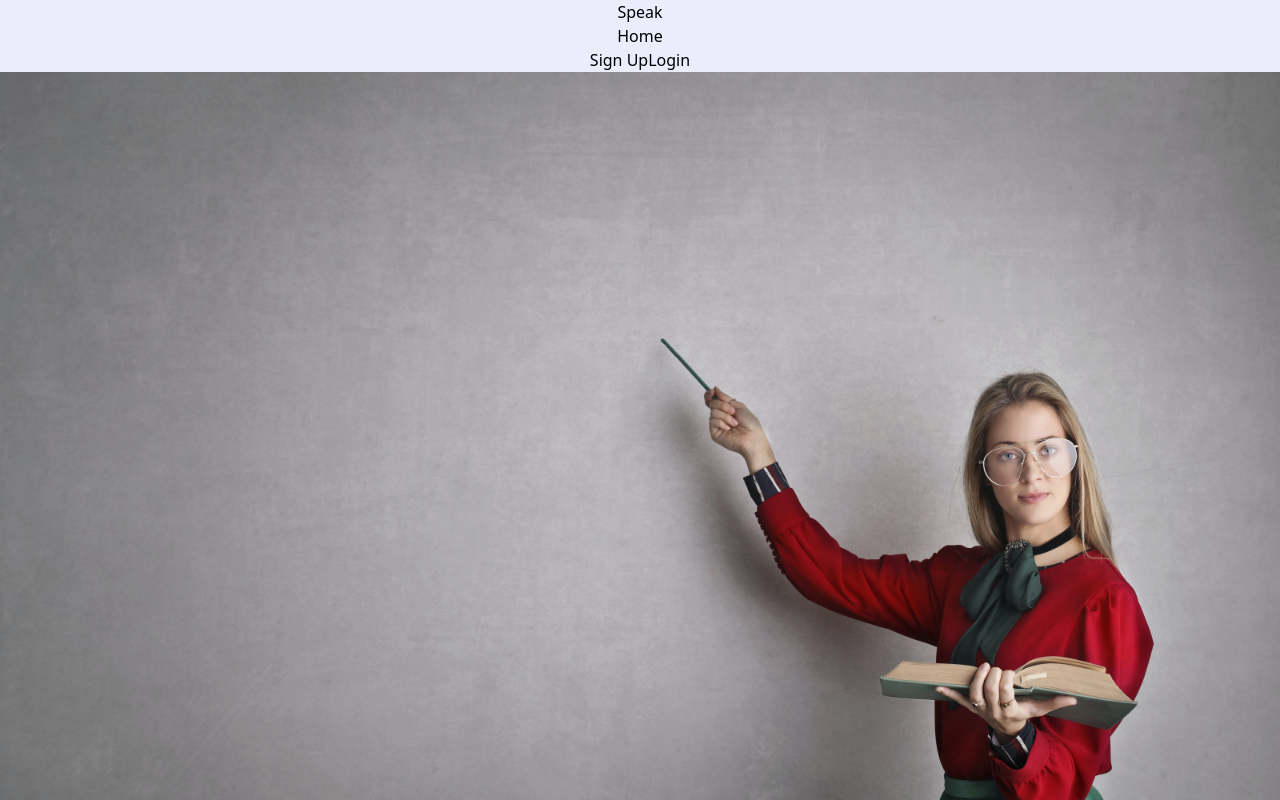
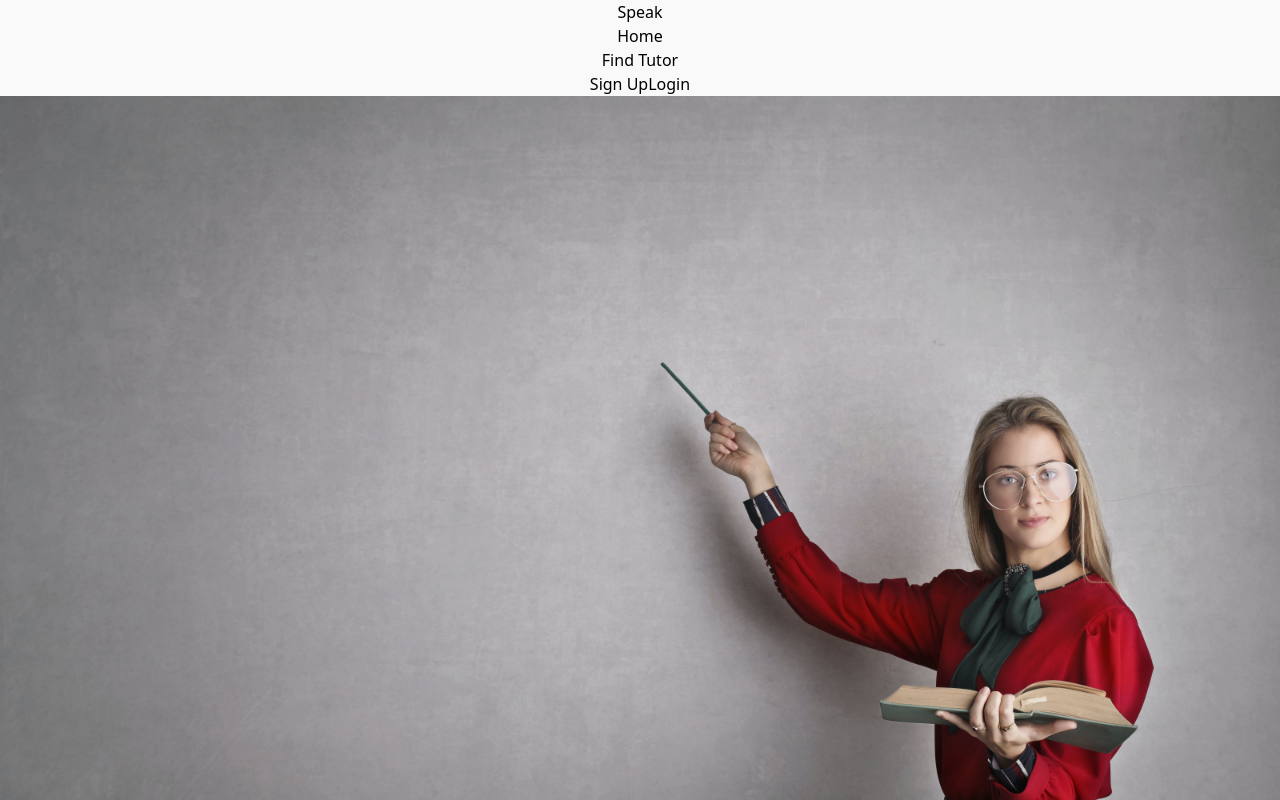
Before and after one commit to nandu44-code/Speak-frontend, a React (Vite) app in the folder Frontend/: page / in a window 1280 px wide. Shown: the top 800 px of the page. Built offline with nearby package versions, Linux system fonts and the light colour scheme.

Commit message:
Created TutorCard and find FindTutorsPage

```diff
--- a/Frontend/src/App.jsx
+++ b/Frontend/src/App.jsx
@@ -16,6 +16,7 @@ import ChangePassPage from './pages/Student/ChangePassPage';
 import TutorCheklistPage from './pages/Tutor/TutorCheklistPage';
 import TutorHomePage from './pages/Tutor/TutorHomePage';
 import TutorProcessingPage from './pages/Tutor/TutorProcessingPage';
+import FindTutorsPage from './pages/Student/FindTutorsPage';
 //admin related pages
 import AdminHomePage from './pages/Admin/AdminHomePage';
 import AdminUsersPage from './pages/Admin/AdminUsersPage';
@@ -38,6 +39,7 @@ function App() {
           <Route path='/student/home/' element={<StudentHomePage/>}/>
           <Route path='/student/profile/' element={<StudentProfile/>}/>
           <Route path='/student/changePassword/' element={<ChangePassPage/>}/>
+          <Route path='/student/findTutors/' element={<FindTutorsPage/>}/>
 
           <Route path='/tutor/home/' element={<TutorHomePage/>}/>
           <Route path='/tutor/checklist/' element={<TutorCheklistPage/>}/>
--- a/Frontend/src/components/FeatureCard.jsx
+++ b/Frontend/src/components/FeatureCard.jsx
@@ -2,7 +2,7 @@ import React from 'react';
 
 const CustomCard = ({ icon, heading, paragraph }) => {
   return (
-    <div className="w-full bg-slate-300 rounded-xl p-5 m-2 hover:scale-105 hover:border-b-4 border-indigo-900  duration-700 hover:rounded-3xl cursor-pointer
+    <div className="w-full bg-gray-300 rounded-xl p-5 m-2 hover:scale-105 hover:border-b-4 border-indigo-900  duration-700 hover:rounded-3xl cursor-pointer
                     sm:w-5/6 md:w-3/4 lg:w-1/4 xl:w-1/4 2xl:w-1/4 ">
       <div className="flex flex-row">
         {icon && React.cloneElement(icon, { size: '4rem' })}
--- a/Frontend/src/components/Navbar.jsx
+++ b/Frontend/src/components/Navbar.jsx
@@ -3,14 +3,14 @@ import { useNavigate, Link } from "react-router-dom";
 import { useSelector, useDispatch } from "react-redux";
 import { FaUser } from "react-icons/fa";
 import { jwtDecode } from "jwt-decode";
-import { getMyProfile,clearUser } from "../features/userSlice";
+import { getMyProfile, clearUser } from "../features/userSlice";
 
 function Navbar() {
   const navigate = useNavigate();
   const dispatch = useDispatch();
-  const is_authenticated = useSelector(state => state.user.is_authenticated)
-  const [is_tutor,setIs_tutor] = useState(false)
-  console.log(is_authenticated)
+  const is_authenticated = useSelector((state) => state.user.is_authenticated);
+  const [is_tutor, setIs_tutor] = useState(false);
+  console.log(is_authenticated);
 
   const handleClickSignUp = () => {
     navigate("/register/");
@@ -24,7 +24,7 @@ function Navbar() {
     localStorage.removeItem("accessToken");
     localStorage.removeItem("refreshToken");
 
-    dispatch((clearUser()))
+    dispatch(clearUser());
     navigate("/login");
   };
 
@@ -33,8 +33,8 @@ function Navbar() {
 
     if (token) {
       const decodedToken = jwtDecode(token);
-      const is_tutor = decodedToken.is_tutor
-      setIs_tutor(is_tutor)
+      const is_tutor = decodedToken.is_tutor;
+      setIs_tutor(is_tutor);
     }
   }, []);
 
@@ -43,33 +43,51 @@ function Navbar() {
       <div className="max-w-7xl mx-auto flex justify-between items-center">
         {/* Logo */}
         <div className="flex-shrink-0">
-          <Link to='/' className="text-purple-900 font-bold text-4xl ml-0 hover:scale-x-110 hover:text-indigo-900">
+          <Link
+            to="/"
+            className="text-purple-900 font-bold text-4xl ml-0 hover:scale-x-110 hover:text-indigo-900"
+          >
             Speak
           </Link>
         </div>
 
         {/* Navigation links */}
-        <div className="hidden md:flex space-x-10  ">
-          <Link to="/" className="text-purple-950 font-bold text-lg hover:scale-110  hover:text-indigo-900 duration-500">
+        <div className="flex">
+          <div className="hidden md:flex space-x-10  mx-6">
+            <Link
+              to="/"
+              className="text-purple-950 font-bold text-lg hover:scale-110  hover:text-indigo-900 duration-500"
+            >
               Home
             </Link>
+          </div>
+          <div className="hidden md:flex space-x-10  mx-6">
+            <Link
+              to="/student/findTutors/"
+              className="text-purple-950 font-bold text-lg hover:scale-110  hover:text-indigo-900 duration-500"
+            >
+              Find Tutor
+            </Link>
+          </div>
         </div>
 
         {is_authenticated ? (
           <>
-          {is_tutor?
-           (<Link to="/tutor/checklist">
+            {is_tutor ? (
+              <Link to="/tutor/checklist">
                 <FaUser
                   size={24}
                   className="cursor-pointer text-purple-950  hover:scale-110  hover:text-indigo-900 duration-500"
                 />
-         </Link>):
-           (<Link to="/student/profile/">
+              </Link>
+            ) : (
+              <Link to="/student/profile/">
                 <FaUser
                   size={24}
                   className="cursor-pointer text-purple-950  hover:scale-110  hover:text-indigo-900 duration-500"
                 />
-         </Link>)}
+              </Link>
+            )}
 
             <button
               className="relative inline-flex items-center justify-center p-0.5 mb-2 me-2 overflow-hidden text-sm font-medium text-gray-900 rounded-lg group bg-gradient-to-br from-purple-600 to-blue-500 group-hover:from-purple-600 group-hover:to-blue-500 hover:text-white dark:text-white focus:ring-4 focus:outline-none focus:ring-blue-300 dark:focus:ring-blue-800"
--- /dev/null
+++ b/Frontend/src/components/TutorCard.jsx
@@ -0,0 +1,20 @@
+import React from 'react'
+
+function TutorCard(props) {
+    const { name, country, state, imageUrl } = props;
+
+  return (
+   <div className="max-w-sm rounded-lg overflow-hidden shadow-lg mx-6 my-10 cursor-pointer hover:scale-105 duration-700 hover:shadow-2xl">
+      <img className="w-full" src={imageUrl} alt="Tutor" />
+      <div className="px-6 py-4">
+        <div className="font-bold text-xl mb-2">{name}</div>
+        <p className="text-gray-700 text-base">
+          Country: {country}<br />
+          State: {state}
+        </p>
+      </div>
+    </div>
+  )
+}
+
+export default TutorCard
--- a/Frontend/src/index.css
+++ b/Frontend/src/index.css
@@ -3,5 +3,5 @@
 @tailwind utilities;
 
 #root{
-    background-color: rgb(236, 237, 252);
+    background-color: rgb(249, 249, 249);
 }
--- /dev/null
+++ b/Frontend/src/pages/Student/FindTutorsPage.jsx
@@ -0,0 +1,47 @@
+    import React,{useState,useEffect} from 'react'
+    import api from '../../services/Axios';
+    import { useNavigate } from 'react-router-dom';
+    import TutorCard from '../../components/TutorCard';
+import Navbar from '../../components/Navbar';
+
+    function FindTutorsPage() {
+        const [tutors, setTutors] = useState([]);
+
+        const navigate = useNavigate()
+        useEffect(() => {
+        const fetchUsers = async () => {
+            try {
+            const response = await api.get("/tutors/");
+            if (response.status === 200) {
+                console.log("Fetched all the users");
+                console.log(response.data);
+                setTutors(response.data);
+            }
+            } catch (error) {
+            console.log("Error:", error);
+            }
+        };
+
+        fetchUsers();
+        }, []);
+
+    return (
+        <>
+        <Navbar/>
+        <p className='font-bold text-2xl text-indigo-900 mt-10 select-none'>Find a Tutor</p>
+        <div className='flex justify-evenly'>
+        {tutors.map((user) => (
+                <TutorCard
+                key={user.id}
+                name={user.username}
+                state={user.tutor.state}
+                country={user.tutor.country}
+                imageUrl={user.profile_image}
+                />
+                ))}
+         </div>
+         </>
+    )
+    }
+
+    export default FindTutorsPage
```
Lines whose indentation alone changed are shown as unchanged.
